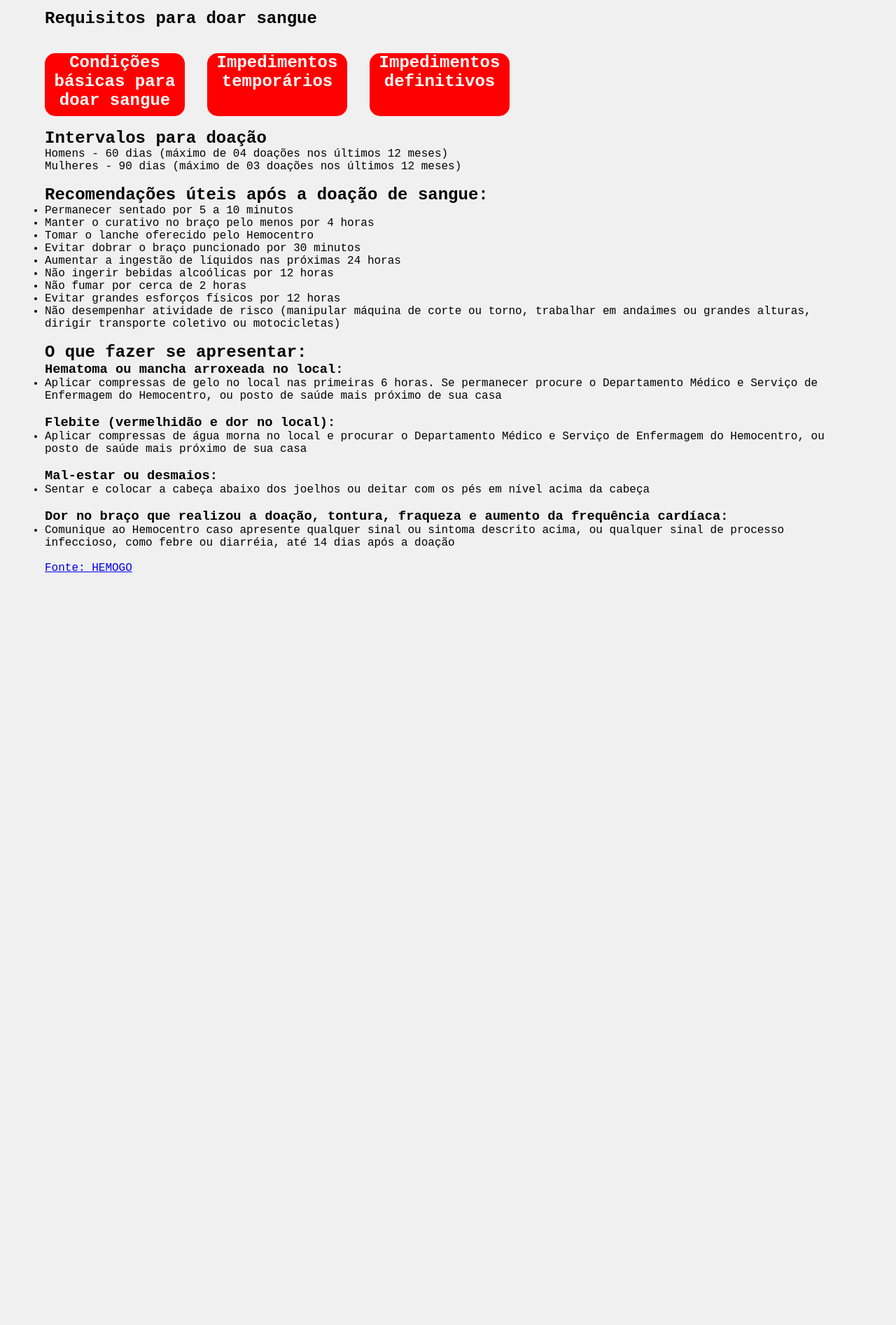
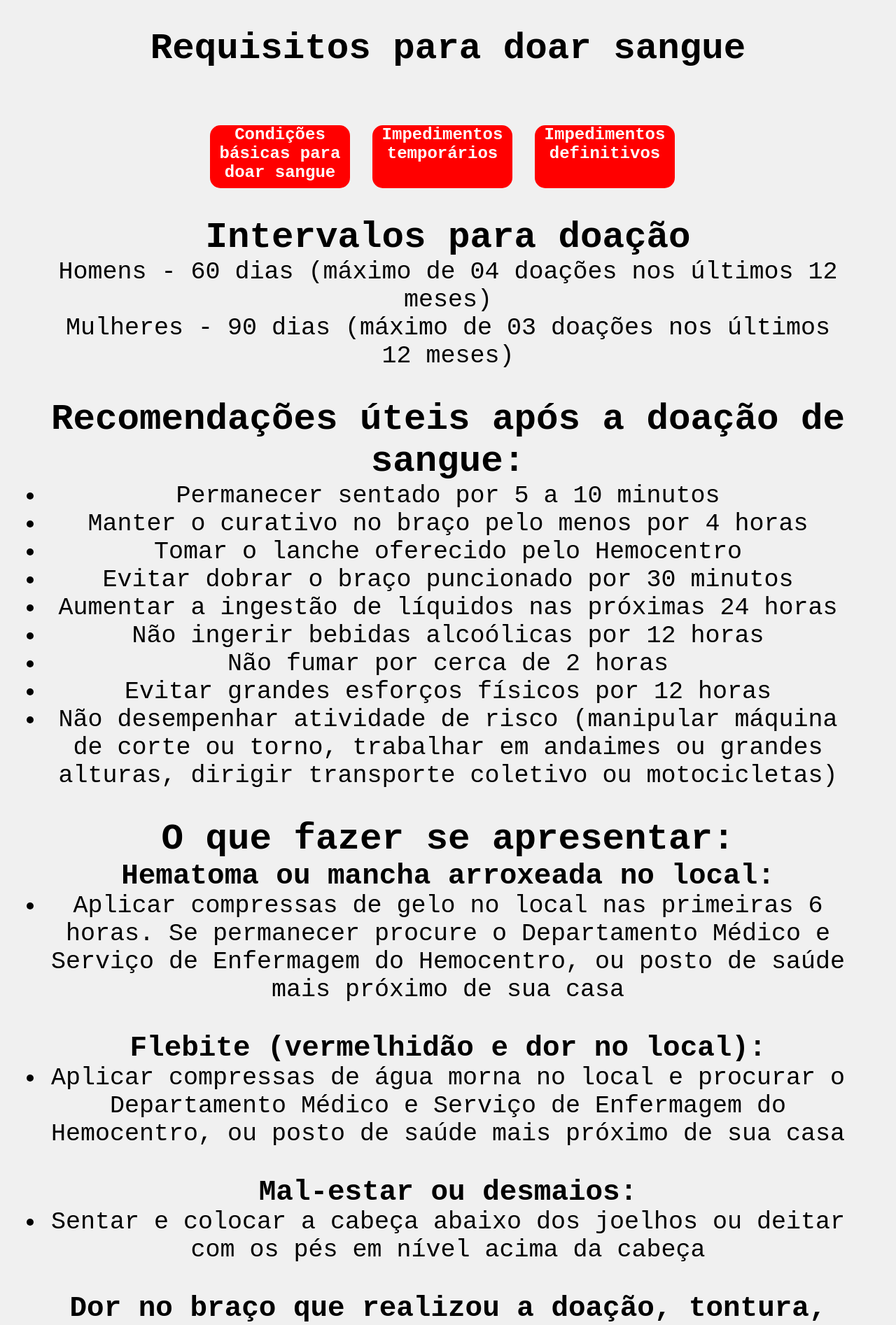
Before and after one commit to S9NT7S/Projeto-Doe-Vida, a Flask app: page / in a window 1280 px wide. Shown: the part 599-2493 px from the top of the page at 70% size. Before the commit the page ends 1417 px from the top, so only its background shows below. Run offline with Flask 3, Linux system fonts and the light colour scheme; the visitor is signed in with stand-in values (Sample User, id 1); parts of the project's set-up code (start-up, migrations or seed data) failed here and were passed over.

Commit message:
20/07/2026

```diff
--- a/Desktop/DoeVida/Prime/static/css/pagina_inicial.css
+++ b/Desktop/DoeVida/Prime/static/css/pagina_inicial.css
@@ -31,12 +31,29 @@
     gap: 16px;
     font-display: auto;
     flex-wrap: wrap;
+    justify-content: center;
 }
 
-.body {
+body {
     text-align: center;
     justify-content: center;
     align-items: center;
     display: flex;
     width: 100%;
+    font-size: 15px;
 }
+
+/* Tablet */
+@media (min-width: 768px) {
+    body {
+        /* background-color: aquamarine; */
+        font-size: 25px;
+    }
+}
+
+/* Notebook */
+@media (min-width: 1024px) {
+    body {
+        font-size: 35px;
+    }
+}
--- a/Desktop/DoeVida/Prime/templates/pagina_inicial.html
+++ b/Desktop/DoeVida/Prime/templates/pagina_inicial.html
@@ -11,6 +11,7 @@
     <meta charset="UTF-8">
     <meta name="viewport" content="width=device-width, initial-scale=1.0">
     <link rel="stylesheet" href="{{ url_for('static', filename='css/pagina_inicial.css') }}">
+    <!-- <link href="https://cdn.jsdelivr.net/npm/bootstrap@5.3.7/dist/css/bootstrap.min.css" rel="stylesheet"> -->
     <title>Pagina inicial</title>
 </head>
 
@@ -121,6 +122,10 @@
 
     </section>
 
+    <!-- <script
+        src="https://cdn.jsdelivr.net/npm/bootstrap@5.3.7/dist/js/bootstrap.bundle.min.js">
+    </script> -->
+
 </body>
 
 </html>
```
